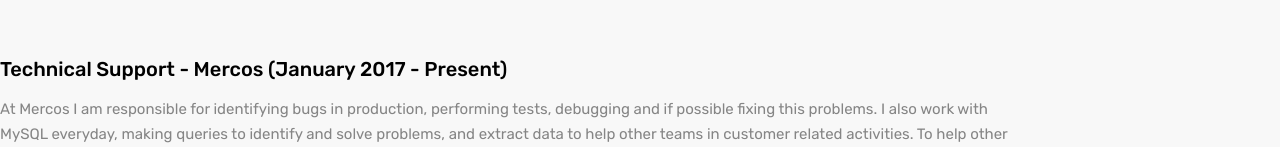
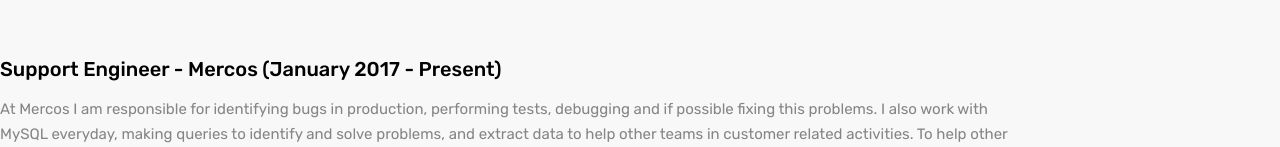
Before and after one commit to lauraziebarth/site, a Next.js app: page /experience in a window 1280 px wide. Shown: the part 302-449 px from the top of the page. Built offline with nearby package versions, Linux system fonts and the light colour scheme.

Commit message:
fix job description

```diff
--- a/pages/experience.js
+++ b/pages/experience.js
@@ -23,7 +23,7 @@
 
           <h1>Experience</h1>
 
-          <h2>Technical Support - Mercos (January 2017 - Present)</h2>
+          <h2>Support Engineer - Mercos (January 2017 - Present)</h2>
 
           <p>
             At Mercos I am responsible for identifying bugs in production, performing tests, debugging and if possible fixing this problems.
```
